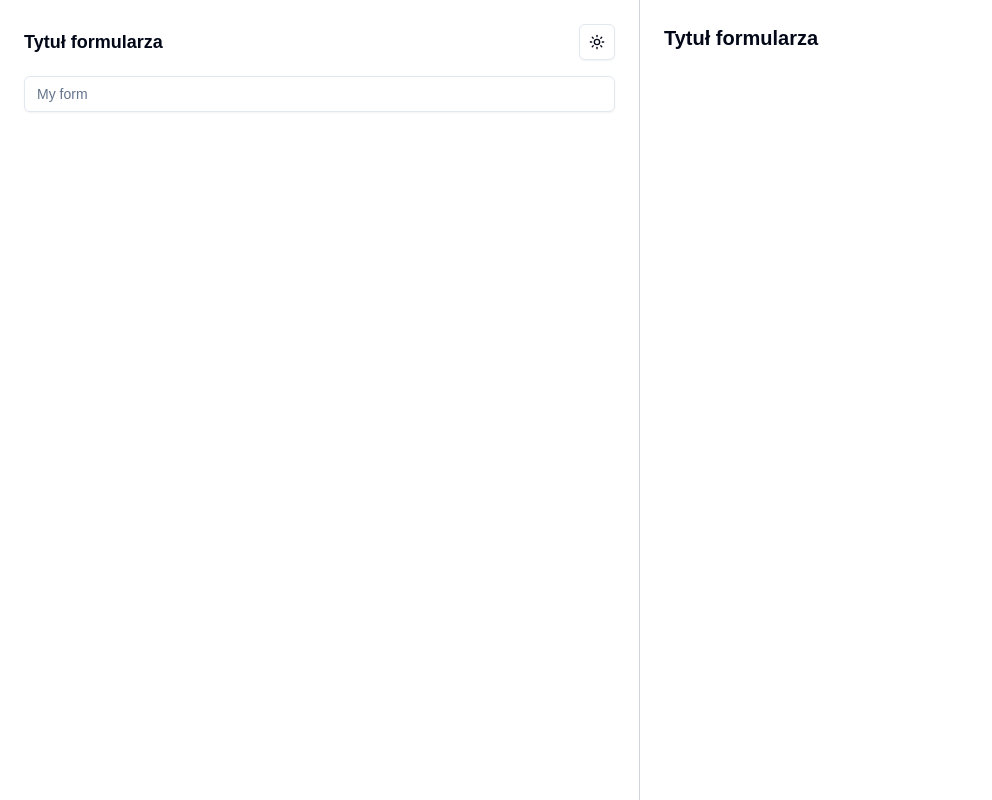
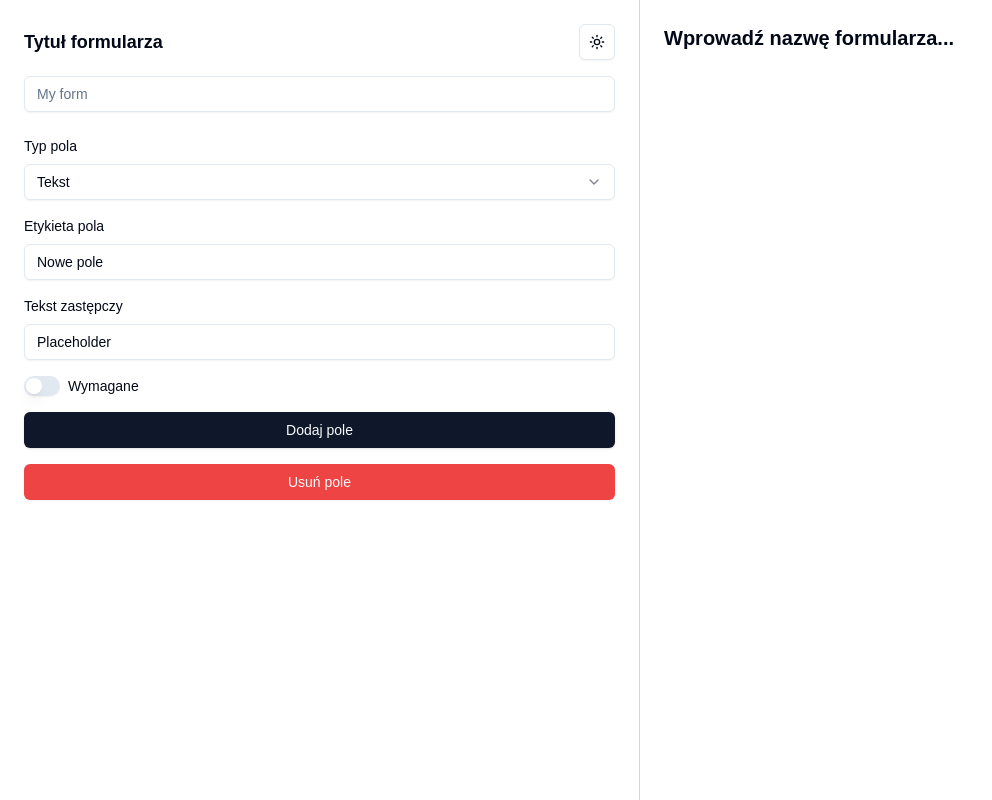
Before and after one commit to Blazej90/form, a Next.js app: page / in a window 1280 px wide. Shown: the whole page, without its empty margins (0-992 px from the left). Built offline with nearby package versions, Linux system fonts and the light colour scheme.

Commit message:
feat(components): add new selection fields to form in Layout, LeftPanel and RightPanel

```diff
--- a/src/components/Layout.tsx
+++ b/src/components/Layout.tsx
@@ -6,11 +6,17 @@ import { RightPanel } from "@/components/RightPanel";
 
 export const Layout: React.FC = () => {
   const [title, setTitle] = useState("");
+  const [fields, setFields] = useState<any[]>([]);
 
   return (
     <div className="flex h-screen">
-      <LeftPanel title={title} setTitle={setTitle} />
-      <RightPanel title={title} />
+      <LeftPanel
+        title={title}
+        setTitle={setTitle}
+        fields={fields}
+        setFields={setFields}
+      />
+      <RightPanel title={title} fields={fields} />
     </div>
   );
 };
--- a/src/components/LeftPanel.tsx
+++ b/src/components/LeftPanel.tsx
@@ -1,15 +1,62 @@
 "use client";
 
 import { Input } from "@/components/ui/input";
-import { Dispatch, SetStateAction } from "react";
+import { Dispatch, SetStateAction, useState } from "react";
 import { ModeToggle } from "@/components/ui/mode-toggle";
+import {
+  Select,
+  SelectTrigger,
+  SelectValue,
+  SelectContent,
+  SelectItem,
+} from "@/components/ui/select";
+import { Switch } from "@/components/ui/switch";
+import { Button } from "@/components/ui/button";
+
+interface Field {
+  id: number;
+  type: string;
+  label: string;
+  placeholder: string;
+  required: boolean;
+}
 
 interface LeftPanelProps {
   title: string;
   setTitle: Dispatch<SetStateAction<string>>;
+  fields: Field[];
+  setFields: Dispatch<SetStateAction<Field[]>>;
 }
 
-export const LeftPanel: React.FC<LeftPanelProps> = ({ title, setTitle }) => {
+export const LeftPanel: React.FC<LeftPanelProps> = ({
+  title,
+  setTitle,
+  fields,
+  setFields,
+}) => {
+  const [currentField, setCurrentField] = useState<Field>({
+    id: Date.now(),
+    type: "text",
+    label: "Nowe pole",
+    placeholder: "Placeholder",
+    required: false,
+  });
+
+  const addField = () => {
+    setFields([...fields, currentField]);
+    setCurrentField({
+      id: Date.now(),
+      type: "text",
+      label: "Nowe pole",
+      placeholder: "Placeholder",
+      required: false,
+    });
+  };
+
+  const removeField = () => {
+    setFields(fields.filter((field) => field.id !== currentField.id));
+  };
+
   return (
     <div className="w-1/2 p-6 border-r border-gray-300 dark:border-gray-700">
       <div className="flex justify-between items-center mb-4">
@@ -20,8 +67,71 @@ export const LeftPanel: React.FC<LeftPanelProps> = ({ title, setTitle }) => {
         placeholder="My form"
         value={title}
         onChange={(e) => setTitle(e.target.value)}
-        className="w-full"
+        className="w-full mb-6"
       />
+      <div>
+        <div className="mb-4">
+          <label className="block mb-2 text-sm font-medium">Typ pola</label>
+          <Select
+            value={currentField.type}
+            onValueChange={(value) =>
+              setCurrentField({ ...currentField, type: value })
+            }
+          >
+            <SelectTrigger className="w-full">
+              <SelectValue placeholder="Wybierz typ" />
+            </SelectTrigger>
+            <SelectContent>
+              <SelectItem value="text">Tekst</SelectItem>
+              <SelectItem value="textarea">Pole tekstowe</SelectItem>
+              <SelectItem value="select">Lista rozwijana</SelectItem>
+              <SelectItem value="checkbox">Pole wyboru</SelectItem>
+              <SelectItem value="switch">Przełącznik</SelectItem>
+            </SelectContent>
+          </Select>
+        </div>
+        <div className="mb-4">
+          <label className="block mb-2 text-sm font-medium">
+            Etykieta pola
+          </label>
+          <Input
+            value={currentField.label}
+            onChange={(e) =>
+              setCurrentField({ ...currentField, label: e.target.value })
+            }
+            placeholder="Nowe pole"
+            className="w-full"
+          />
+        </div>
+        <div className="mb-4">
+          <label className="block mb-2 text-sm font-medium">
+            Tekst zastępczy
+          </label>
+          <Input
+            value={currentField.placeholder}
+            onChange={(e) =>
+              setCurrentField({ ...currentField, placeholder: e.target.value })
+            }
+            placeholder="Placeholder"
+            className="w-full"
+          />
+        </div>
+        <div className="flex items-center mb-4">
+          <Switch
+            checked={currentField.required}
+            onCheckedChange={(checked) =>
+              setCurrentField({ ...currentField, required: checked })
+            }
+          />
+          <label className="ml-2 text-sm font-medium">Wymagane</label>
+        </div>
+        <Button onClick={addField} className="mb-4 w-full">
+          Dodaj pole
+        </Button>
+        <Button onClick={removeField} variant="destructive" className="w-full">
+          Usuń pole
+        </Button>
+      </div>
     </div>
   );
 };
--- a/src/components/RightPanel.tsx
+++ b/src/components/RightPanel.tsx
@@ -2,12 +2,39 @@
 
 interface RightPanelProps {
   title: string;
+  fields: any[];
 }
 
-export const RightPanel: React.FC<RightPanelProps> = ({ title }) => {
+export const RightPanel: React.FC<RightPanelProps> = ({ title, fields }) => {
   return (
     <div className="w-1/2 p-6">
-      <h2 className="text-xl font-bold">{title || "Tytuł formularza"}</h2>
+      <h2 className="text-xl font-bold">
+        {title || "Wprowadź nazwę formularza..."}
+      </h2>
+
+      <div className="mt-4">
+        {fields.map((field, index) => (
+          <div key={index} className="mb-4">
+            {field.type === "text" && (
+              <input type="text" placeholder={field.placeholder} />
+            )}
+            {field.type === "textarea" && (
+              <textarea placeholder={field.placeholder} />
+            )}
+            {field.type === "select" && (
+              <select>
+                {field.options.map((option: string, i: number) => (
+                  <option key={i} value={option}>
+                    {option}
+                  </option>
+                ))}
+              </select>
+            )}
+            {field.type === "checkbox" && <input type="checkbox" />}
+            {field.type === "switch" && <input type="checkbox" />}
+          </div>
+        ))}
+      </div>
     </div>
   );
 };
```
Also changed, not shown: 1 other file (tests, documents, lock files or other folders).
